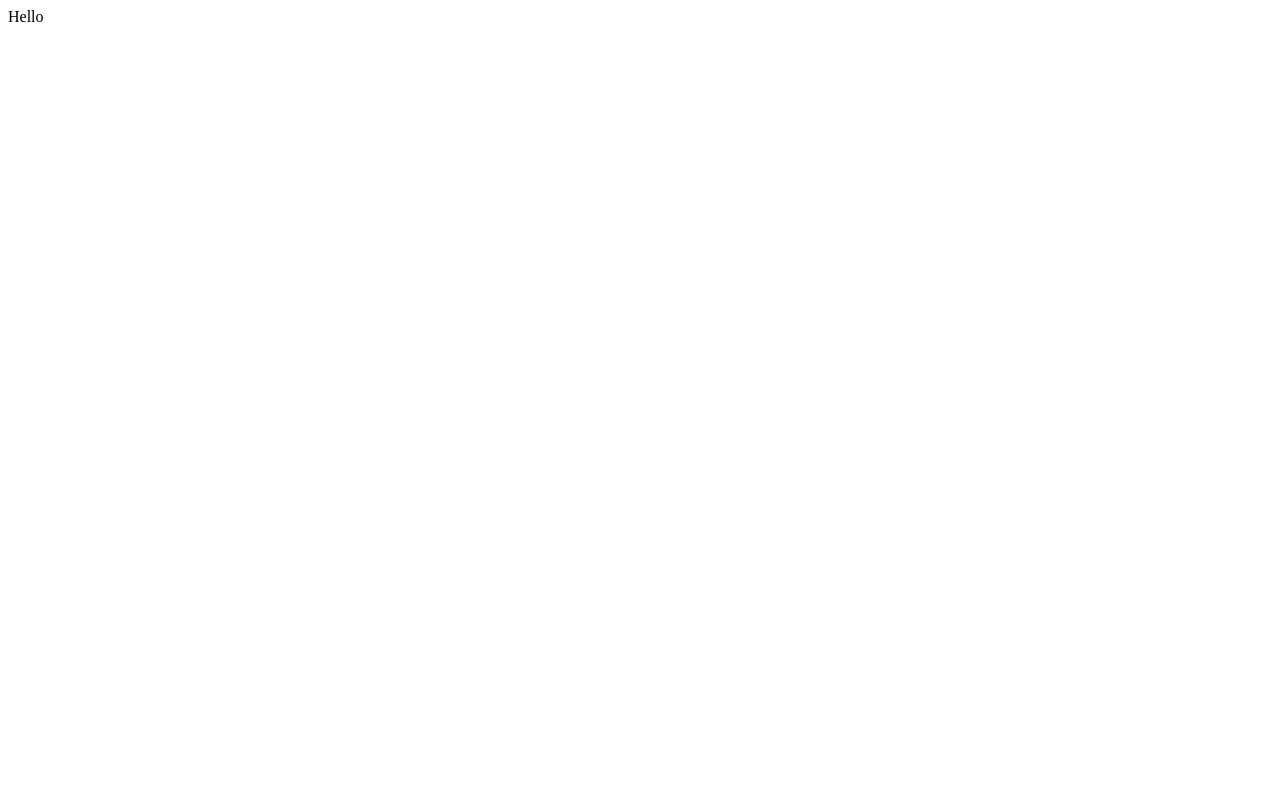
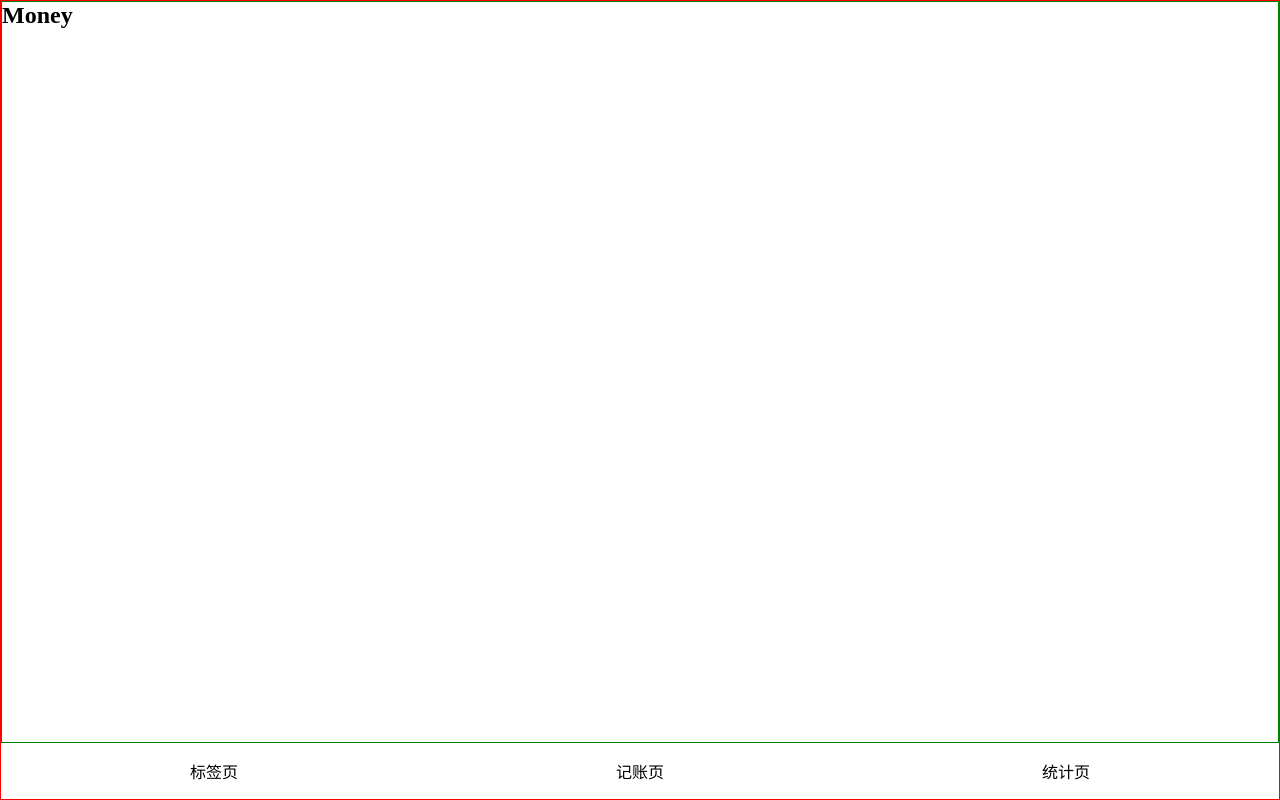
Before and after one commit to CHANGsome/poket-book, a React (Create React App) app: page /#/money in a window 1280 px wide. Built offline with nearby package versions, Linux system fonts and the light colour scheme.

Commit message:
添加导航栏布局

```diff
--- a/package.json
+++ b/package.json
@@ -13,6 +13,7 @@
     "node-sass": "npm:dart-sass",
     "react": "^17.0.1",
     "react-dom": "^17.0.1",
+    "react-router-dom": "^5.2.0",
     "react-scripts": "4.0.3",
     "sass": "^1.32.8",
     "styled-components": "^5.2.1",
@@ -44,6 +45,7 @@
     ]
   },
   "devDependencies": {
+    "@types/react-router-dom": "^5.1.7",
     "@types/styled-components": "^5.1.7",
     "babel-plugin-styled-components": "^1.12.0"
   }
--- a/src/App.tsx
+++ b/src/App.tsx
@@ -1,7 +1,88 @@
 import React from 'react';
 
-function App() {
-  return <div className="App">Hello</div>;
+import {
+  HashRouter as Router,
+  Switch,
+  Route,
+  Link,
+  Redirect,
+} from 'react-router-dom';
+import styled from 'styled-components';
+
+const Wrapper = styled.div`
+  border: 1px solid red;
+  height: 100vh;
+  display: flex;
+  flex-direction: column;
+`;
+const Main = styled.div`
+  border: 1px solid green;
+  flex-grow: 1;
+`;
+const Nav = styled.nav`
+  > ul {
+    display: flex;
+    > li {
+      flex: 1;
+      text-align: center;
+      padding: 16px;
+    }
+  }
+`;
+
+export default function App() {
+  return (
+    <Router>
+      <Wrapper>
+        <Main>
+          <Switch>
+            <Route exact path="/">
+              <Redirect to="/money" />
+            </Route>
+            <Route path="/tags">
+              <Tags />
+            </Route>
+            <Route path="/money">
+              <Money />
+            </Route>
+            <Route path="/statistics">
+              <Statistics />
+            </Route>
+            <Route path="*">
+              <NoMatch />
+            </Route>
+          </Switch>
+        </Main>
+        <Nav>
+          <ul>
+            <li>
+              <Link to="/tags">标签页</Link>
+            </li>
+            <li>
+              <Link to="/money">记账页</Link>
+            </li>
+            <li>
+              <Link to="/statistics">统计页</Link>
+            </li>
+          </ul>
+        </Nav>
+      </Wrapper>
+    </Router>
+  );
 }
 
-export default App;
+function NoMatch() {
+  return <h2>页面不存在</h2>;
+}
+
+function Tags() {
+  return <h2>Tags</h2>;
+}
+
+function Money() {
+  return <h2>Money</h2>;
+}
+
+function Statistics() {
+  return <h2>Statistics</h2>;
+}
--- /dev/null
+++ b/src/index.scss
@@ -0,0 +1,20 @@
+* {
+  margin: 0;
+  padding: 0;
+}
+* {
+  box-sizing: border-box;
+}
+*::after {
+  box-sizing: border-box;
+}
+*::before {
+  box-sizing: border-box;
+}
+ul li {
+  list-style: none;
+}
+a {
+  text-decoration: none;
+  color: inherit;
+}
--- a/src/index.tsx
+++ b/src/index.tsx
@@ -2,6 +2,7 @@ import React from 'react';
 import ReactDOM from 'react-dom';
 import App from './App';
 import reportWebVitals from './reportWebVitals';
+import './index.scss';
 
 ReactDOM.render(
   <React.StrictMode>
```
Also changed, not shown: doc/config_note.md (+3 -1 lines), 1 other file (tests, documents, lock files or other folders).
